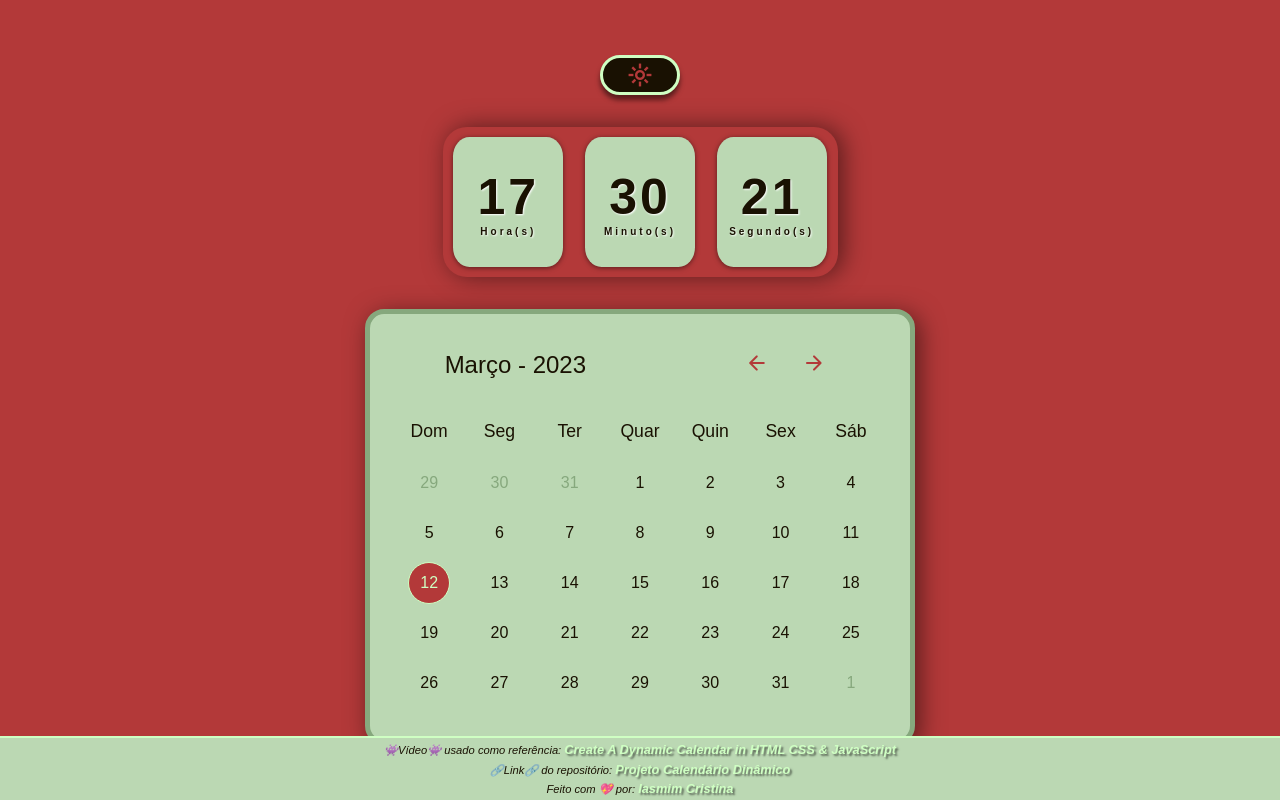
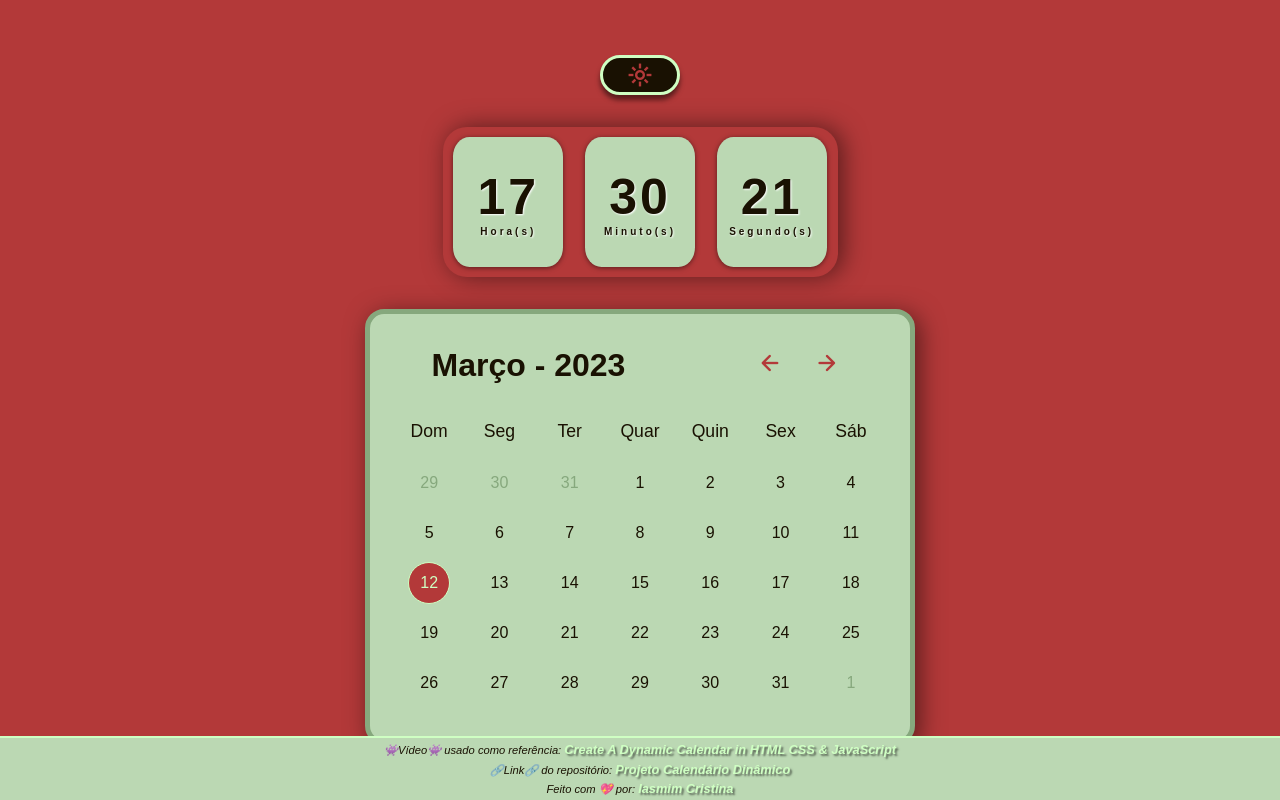
Before and after one commit to IasmimCristina/Calendario-Dinamico, a plain HTML site: page index.html in a window 1280 px wide. Drawn offline with nearby package versions, Linux system fonts and the light colour scheme.

Commit message:
Refatoração do código feita.

```diff
--- a/assets/JS/clockDynamic.js
+++ b/assets/JS/clockDynamic.js
@@ -1,5 +1,7 @@
 import { hours, minutes, seconds } from './documentTags.js';
 
+
+//Função que atualiza o relógio:
 export function clockDynamism() {
 
   setInterval(function time() {
@@ -10,15 +12,15 @@ export function clockDynamism() {
       min = dateToday.getMinutes(),
       sec = dateToday.getSeconds();
 
+    //Adição do zero ao lado esquerdo:
     if (hr < 10) hr = '0' + hr;
     if (min < 10) min = '0' + min;
     if (sec < 10) sec = '0' + sec;
 
-
+    //Colocação do tempo do documento HTML:
     hours.textContent = hr;
     minutes.textContent = min;
     seconds.textContent = sec;
   })
 
 }
-// const clock =
--- a/assets/JS/documentTags.js
+++ b/assets/JS/documentTags.js
@@ -1,3 +1,4 @@
+//Todas as tags e suas classes usadas na aplicação:
 export const currentDate = document.querySelector(".current-date"),
   daysTag = document.querySelector(".days"),
   buttonLight = document.querySelector(".light-switcher"), rootElement = document.documentElement,
--- a/assets/JS/themes.js
+++ b/assets/JS/themes.js
@@ -1,3 +1,4 @@
+//Estilos dos dois modos:
 export const lightTheme = {
   '--primary': '#b33939',
   '--textColor': '#191102',
@@ -7,6 +8,7 @@ export const lightTheme = {
   '--brightness': '#ffffff',
 
 }
+// ----------------
 export const darkTheme = {
   '--primary': '#531212',
   '--textColor': '#D8C1C1',
--- a/assets/JS/toggleLightDark.js
+++ b/assets/JS/toggleLightDark.js
@@ -2,21 +2,23 @@ import { buttonLight, rootElement } from './documentTags.js';
 import { darkTheme, lightTheme } from './themes.js';
 
 
+// Mudar o tema:
 function changeTheme(theme) {
 
   for (let [property, value] of Object.entries(theme)) {
     changeProperty(property, value);
   }
-  // TO DO: estilizar footer e visualiza ro vídeo do relógio!
+
 
 }
 
+//Função que muda o estilos das variáveis CSS:
 function changeProperty(property, value) {
   rootElement.style.setProperty(property, value);
 }
 
+//Função que define o estilo inicial caso o local storage esteja vazio:
 export function initialThemeSwitcher() {
-
 
   if (localStorage.getItem("PageTheme")) {
     let currentInitialTheme = localStorage.getItem("PageTheme");
@@ -37,18 +39,9 @@ export function initialThemeSwitcher() {
 
 
 
+//Função do botão que troca o modo escuro/claro:
+export function toggleLightSwitch() {
 
-export function toggleLightSwitch() {
-  //   let currentTheme = JSON.parse(localStorage.getItem("PageTheme"));
-  //   if (currentTheme == lightTheme) {
-  // alert("Está no tema claro!");
-  //   } else if (currentTheme == darkTheme) {
-  //     alert("Está no tema escuro!")
-
-  //   } else {
-  //     alert("Algum erro ocorreu!");
-  //   }
-  // localStorage.setItem('PageTheme', "light");
   let currentTheme = localStorage.getItem("PageTheme");
   console.log(currentTheme)
   buttonLight.addEventListener('click', function () {
@@ -68,15 +61,5 @@ export function toggleLightSwitch() {
 
 
 
-    // buttonLight.innerHTML == 'mode_night' ? buttonLight.innerHTML = 'light_mode' && changeTheme(lightTheme) : buttonLight.innerHTML = 'mode_night' && changeTheme(darkTheme);
-
   })
 }
-
-// if (buttonLight.innerHTML == 'mode_night') {
-//   buttonLight.innerHTML = 'light_mode';
-//   changeTheme(lightTheme);
-// } else {
-//   buttonLight.innerHTML = 'mode_night';
-//   changeTheme(darkTheme);
-// }
--- a/assets/styles/style.css
+++ b/assets/styles/style.css
@@ -10,8 +10,6 @@
   --tertiary: #bbd8b3;
   --fade: #cfffc3;
   --brightness: #ffffff;
-
-
 }
 
 /* Estilos gerais */
@@ -20,6 +18,7 @@
   padding: 0;
   box-sizing: border-box;
   font-family: "Poppins", sans-serif;
+  //Retirar a seleção de texto:
   -webkit-user-select: none; /* Safari */
   -ms-user-select: none; /* IE 10 and IE 11 */
   user-select: none; /* Standard syntax */
@@ -85,8 +84,8 @@ span {
 }
 
 header .current-date {
-  font-size: 1.5rem;
-  font-weight: 500;
+  font-size: 2rem;
+  font-weight: 700;
 }
 header .icons span {
   height: 2.675rem;
@@ -98,6 +97,16 @@ header .icons span {
   line-height: 2.375rem;
   border-radius: 50%;
 }
+
+
+.material-symbols-rounded {
+  font-variation-settings:
+  'FILL' 0,
+  'wght' 700,
+  'GRAD' 10,
+  'opsz' 48
+}
+
 
 header .icons span:hover {
   transition: 0.5s;
@@ -237,7 +246,6 @@ footer .footer-wrapper .footer-text a:hover {
   box-shadow: 5px 0px 25px rgba(0, 0, 0, 0.5);
 }
 
-
 .clock div {
   height: 130px;
   width: 110px;
@@ -259,5 +267,4 @@ footer .footer-wrapper .footer-text a:hover {
 
 .clock span.time {
   font-size: 10px;
-
 }
```
Also changed, not shown: assets/JS/script.js (+1 -11 lines), index.html (+4 -7 lines). Lines whose indentation alone changed are shown as unchanged.
